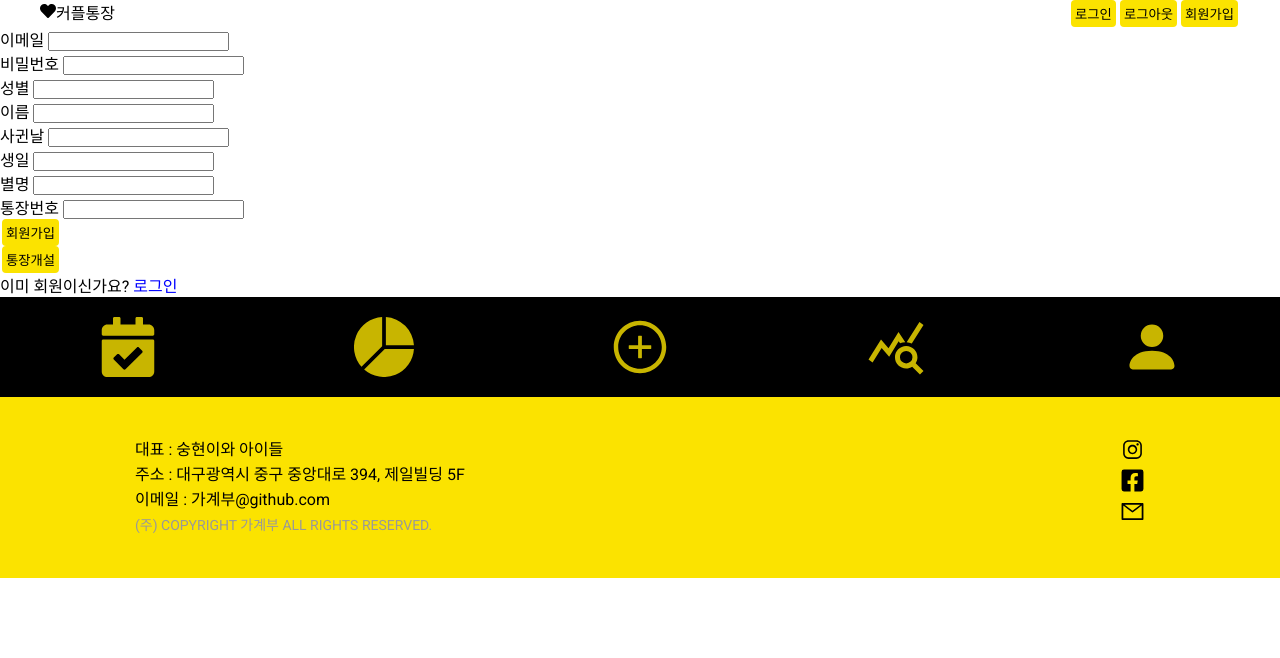
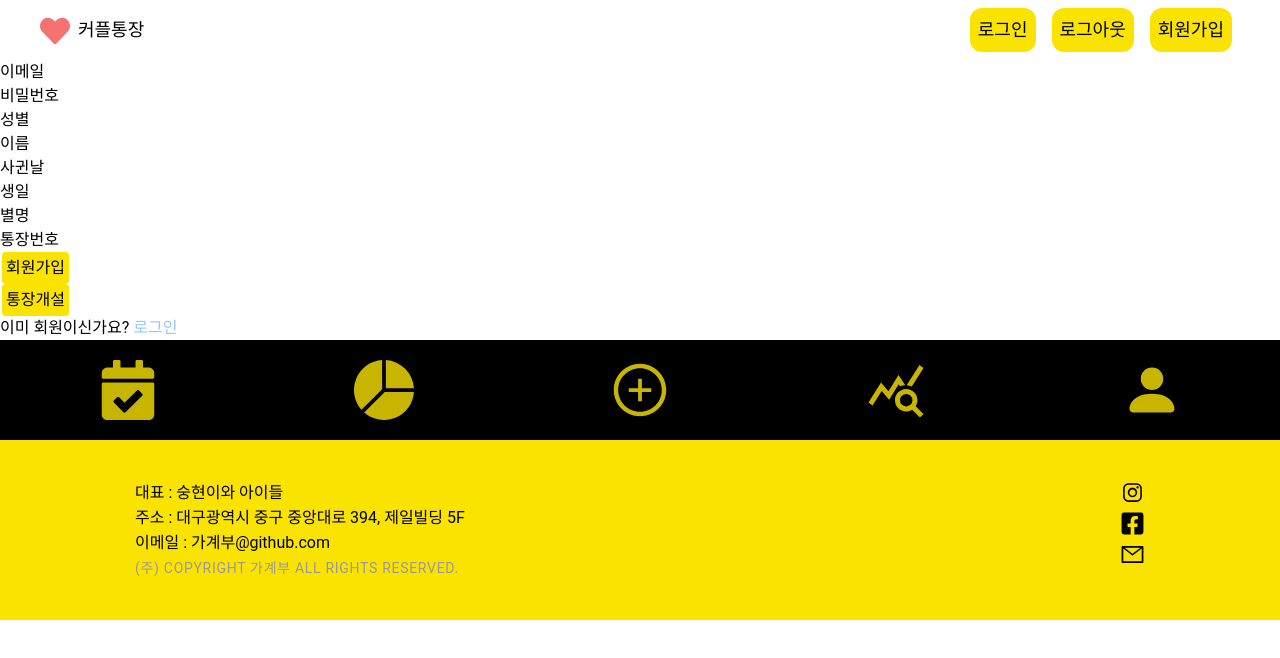
Before and after one commit to tmdgus95/accountbook, a React (Create React App) app: page /signup in a window 1280 px wide. Shown: the top 658 px of the page. Built offline with nearby package versions, Linux system fonts and the light colour scheme.

Commit message:
헤더 복구

```diff
--- a/package.json
+++ b/package.json
@@ -51,5 +51,8 @@
       "last 1 firefox version",
       "last 1 safari version"
     ]
+  },
+  "devDependencies": {
+    "tailwindcss": "^3.2.7"
   }
 }
--- a/src/components/Header.jsx
+++ b/src/components/Header.jsx
@@ -1,35 +1,31 @@
 import React from "react";
 import { Link } from "react-router-dom";
-import styled from "styled-components";
-import Button from "./ui/Button";
+
 import { FaHeart } from "react-icons/fa";
 
 const Header = () => {
     return (
-        <HeaderFix>
-            <Link to={"/"}>
-                <FaHeart />
-                커플통장
-            </Link>
+        <header className="flex justify-between  w-full px-10 text-lg font-medium">
             <div>
-                <Button>
+                <Link to={"/"} className="flex">
+                    <FaHeart className="text-red-400 mt-4 mr-2 text-3xl" />
+                    <span className="mt-4">커플통장</span>
+                </Link>
+            </div>
+
+            <div>
+                <button className="bg-main p-2 rounded-xl m-2">
                     <Link to={"/login"}>로그인</Link>
-                </Button>
-                <Button>
+                </button>
+                <button className="bg-main p-2 rounded-xl m-2">
                     <Link to={"/login"}>로그아웃</Link>
-                </Button>
-                <Button>
+                </button>
+                <button className="bg-main p-2 rounded-xl m-2">
                     <Link to={"/signup"}>회원가입</Link>
-                </Button>
+                </button>
             </div>
-        </HeaderFix>
+        </header>
     );
 };
 
-const HeaderFix = styled.header`
-    display: flex;
-    justify-content: space-between;
-    padding: 0 40px;
-`;
-
 export default Header;
--- a/src/pages/SignUp.jsx
+++ b/src/pages/SignUp.jsx
@@ -88,7 +88,7 @@ const SignUp = () => {
 
             <p>
                 이미 회원이신가요?{" "}
-                <Link style={{ color: "blue" }} to={"/login"}>
+                <Link className="text-blue-300" to={"/login"}>
                     로그인
                 </Link>
             </p>
--- /dev/null
+++ b/tailwind.config.js
@@ -0,0 +1,8 @@
+/** @type {import('tailwindcss').Config} */
+module.exports = {
+    content: ["./src/**/*.{js,jsx}"],
+    theme: {
+        extend: { colors: { main: "#fbe300" } },
+    },
+    plugins: [],
+};
```
Also changed, not shown: src/index.css (+4 -3 lines), 1 other file (tests, documents, lock files or other folders).
